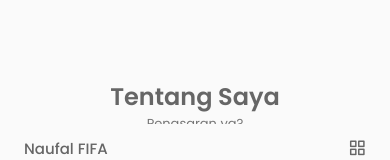
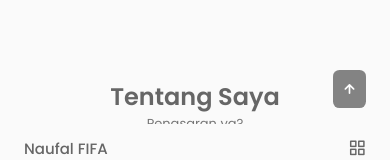
Before and after one commit to fifovalle/WEBSITE-PORTOFOLIO-PRIBADI-VERSI-6.0, a React (Create React App) app: page / in a window 390 px wide. Shown: the part 672-832 px from the top of the page. Built offline with nearby package versions, Linux system fonts and the light colour scheme.

Commit message:
Meresponsivekan fitur gulir ke atas

```diff
--- a/src/components/gulirkeatas/gulirkeatas.css
+++ b/src/components/gulirkeatas/gulirkeatas.css
@@ -22,3 +22,26 @@
 .perlihatkan {
     bottom: 3rem;
 }
+
+@media screen and (max-width: 992px) {
+    .gulirkeatas {
+        right: 1.5rem;
+        padding: 0.25rem 0.4rem;
+    }
+
+    .ikon__gulirkeatas {
+        font-size: 1.25rem;
+    }
+}
+
+@media screen and (max-width: 768px) {
+    .gulirkeatas {
+        bottom: 4rem;
+    }
+}
+
+@media screen and (max-width: 350px) {
+    .gulirkeatas {
+        right: 1rem;
+    }
+}
```
